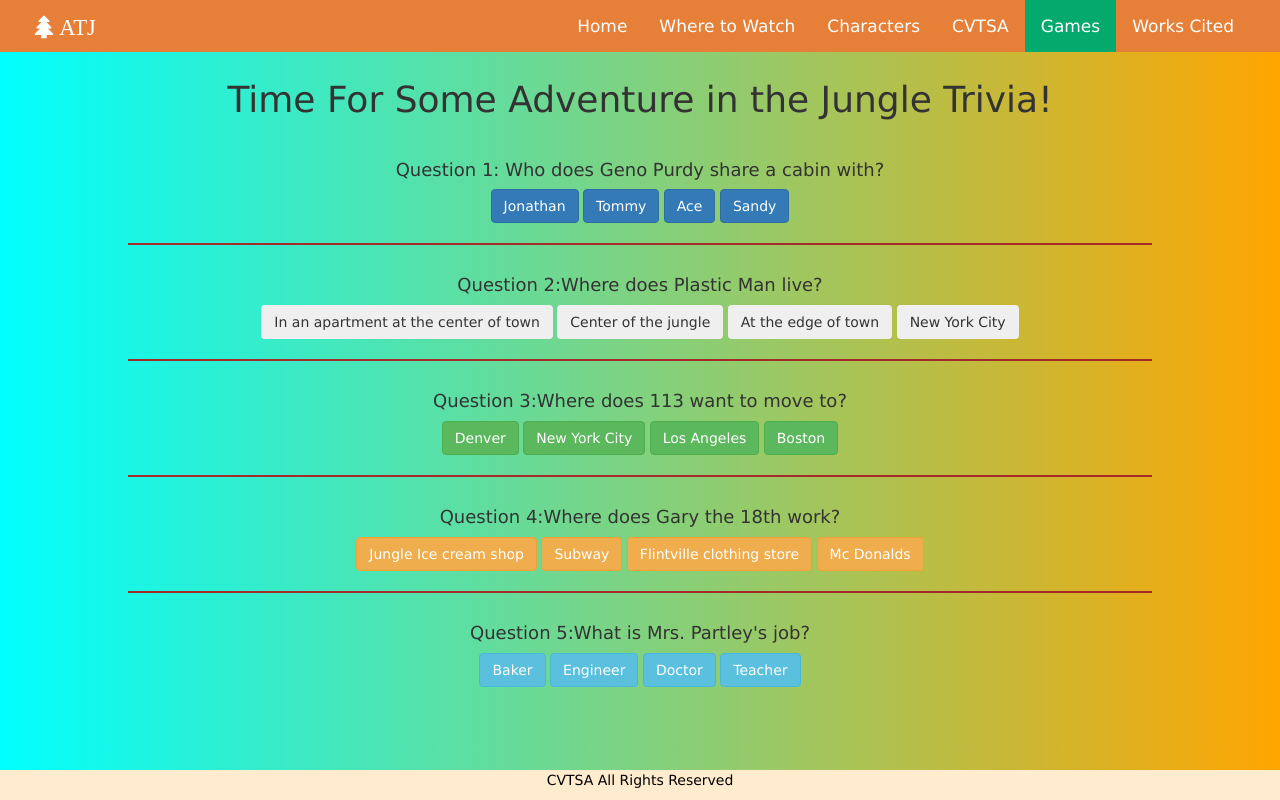
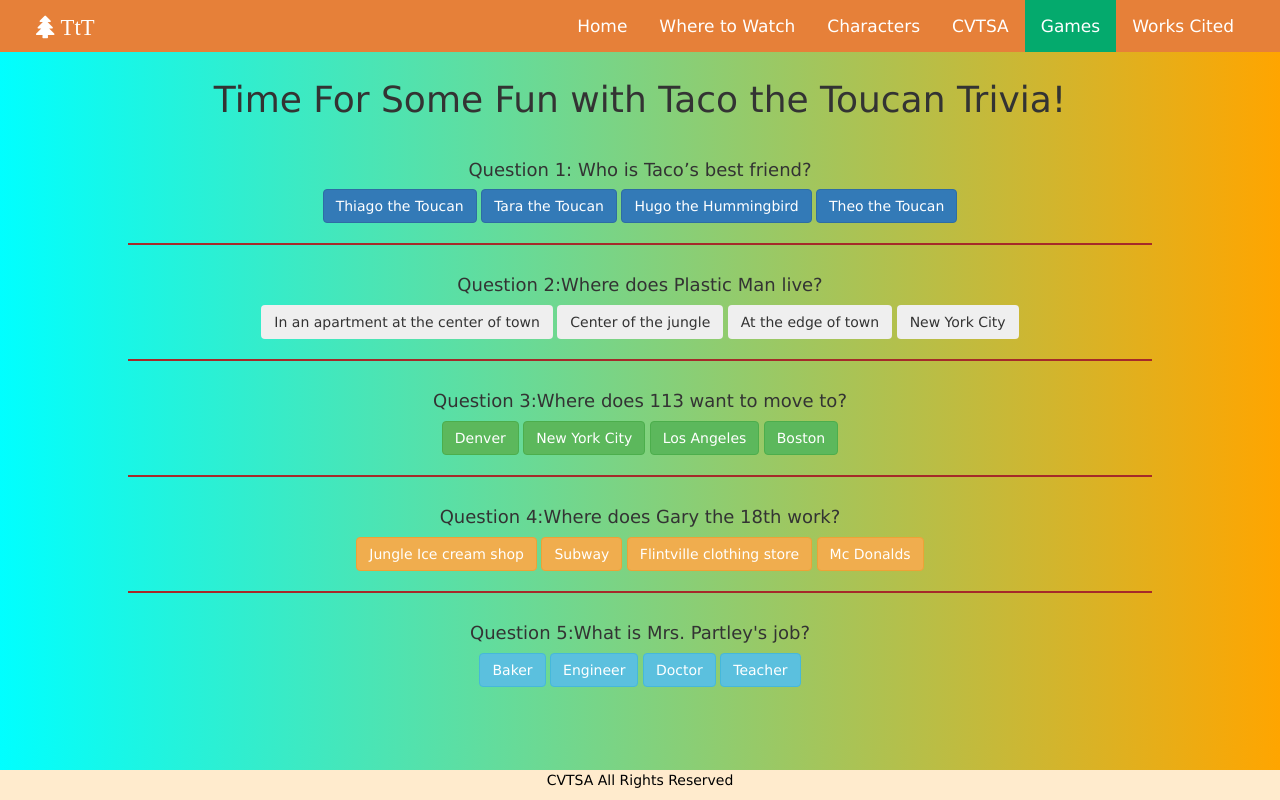
Before and after one commit to Promaster21/TacotheToucan, a plain HTML site: page Games.html in a window 1280 px wide. Drawn offline with Linux system fonts and the light colour scheme.

Commit message:
Question one updated

```diff
--- a/Games.html
+++ b/Games.html
@@ -10,7 +10,7 @@
 
 <body style="background-color:cyan;background-image: linear-gradient(to right, cyan , ORANGE)">
   <div class="col-lg-12 col-sm-12 col-md-12 col-xs-12  topnav" style="position: fixed; top: 0; z-index: 3;">
-    <a href="Index.html" class="logo" style="font-family:cursive"><i class="fa fa-tree fa-lg" aria-hidden="true"> ATJ</i></a>
+    <a href="Index.html" class="logo" style="font-family:cursive"><i class="fa fa-tree fa-lg" aria-hidden="true"> TtT</i></a>
     <div class="col-lg-8 col-md-8 col-sm-8 col-xs-8 topnav">
       <div class=" topnav" id="myTopnav">
         <a href="Index.html">Home</a>
@@ -29,29 +29,28 @@
   <br>
   <br>
 <div class="col-lg-12 col-md-12 col-sm-12 col-xs-12 text-center">
-      <h1>Time For Some Adventure in the
-        Jungle Trivia!</h1>
+      <h1>Time For Some Fun with Taco the Toucan Trivia!</h1>
       <br>
     </div>
 
     <div class="col-lg-12 col-md-12 col-sm-12 col-xs-12">
-      <h4 style="text-align:center;">Question 1: Who does Geno Purdy share a cabin with?</h4>
+      <h4 style="text-align:center;">Question 1: Who is Taco’s best friend?</h4>
       <p id="Q1"></p>
 
       <p style="color:green;" id="Q1.2"></p>
       <div style="text-align: center;">
         <button class="btn btn-primary" type="button"
-          onclick="document.getElementById('Q1').innerHTML='Incorrect, the correst anwser is Ace'">Jonathan</button>
+          onclick="document.getElementById('Q1').innerHTML='Incorrect, the correct answer is Hugo the Hummingbird'">Thiago the Toucan</button>
 
 
         <button class="btn btn-primary" type="button"
-          onclick="document.getElementById('Q1').innerHTML='Incorrect, the correst anwser is Ace'">Tommy</button>
+          onclick="document.getElementById('Q1').innerHTML='Incorrect, the correct answer is Hugo the Hummingbird">Tara the Toucan</button>
 
         <button class="btn btn-primary" type="button"
-          onclick="document.getElementById('Q1.2').innerHTML='Correct!'">Ace</button>
+          onclick="document.getElementById('Q1.2').innerHTML='Correct!'">Hugo the Hummingbird</button>
 
         <button class="btn btn-primary" type="button"
-          onclick="document.getElementById('Q1').innerHTML='Incorrect, the correst anwser is Ace'">Sandy</button>
+          onclick="document.getElementById('Q1').innerHTML='Incorrect, the correct answer is Hugo the Hummingbird'">Theo the Toucan</button>
       </div>
       <br>
     </div>
```
